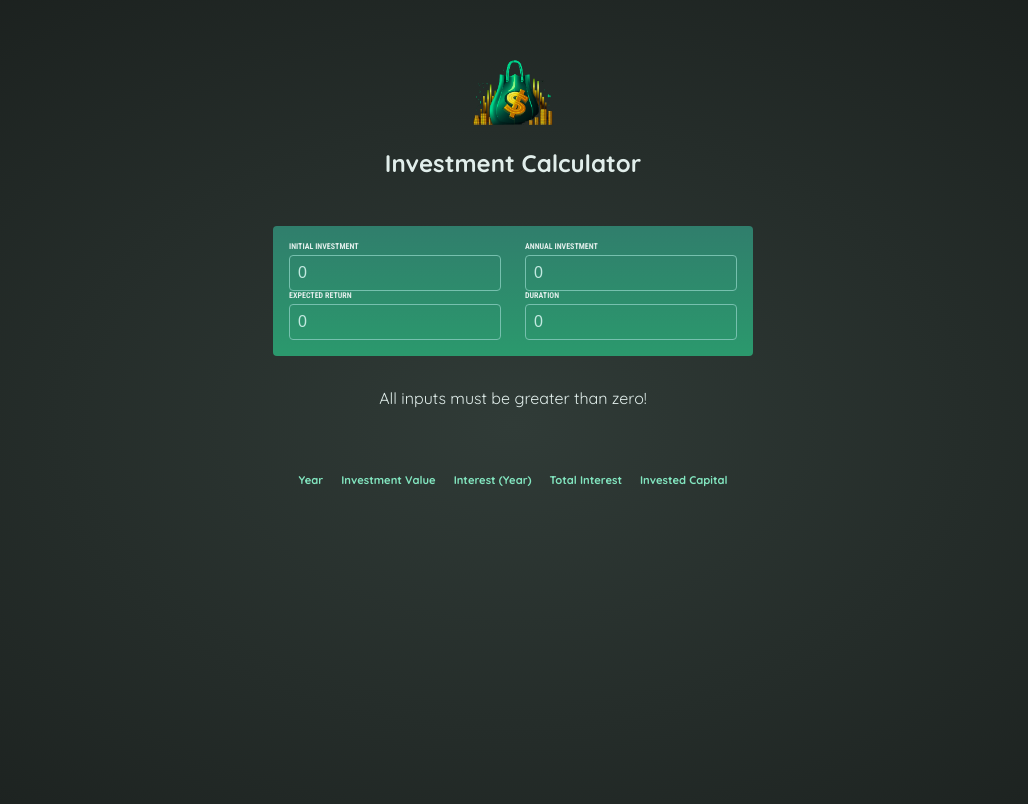
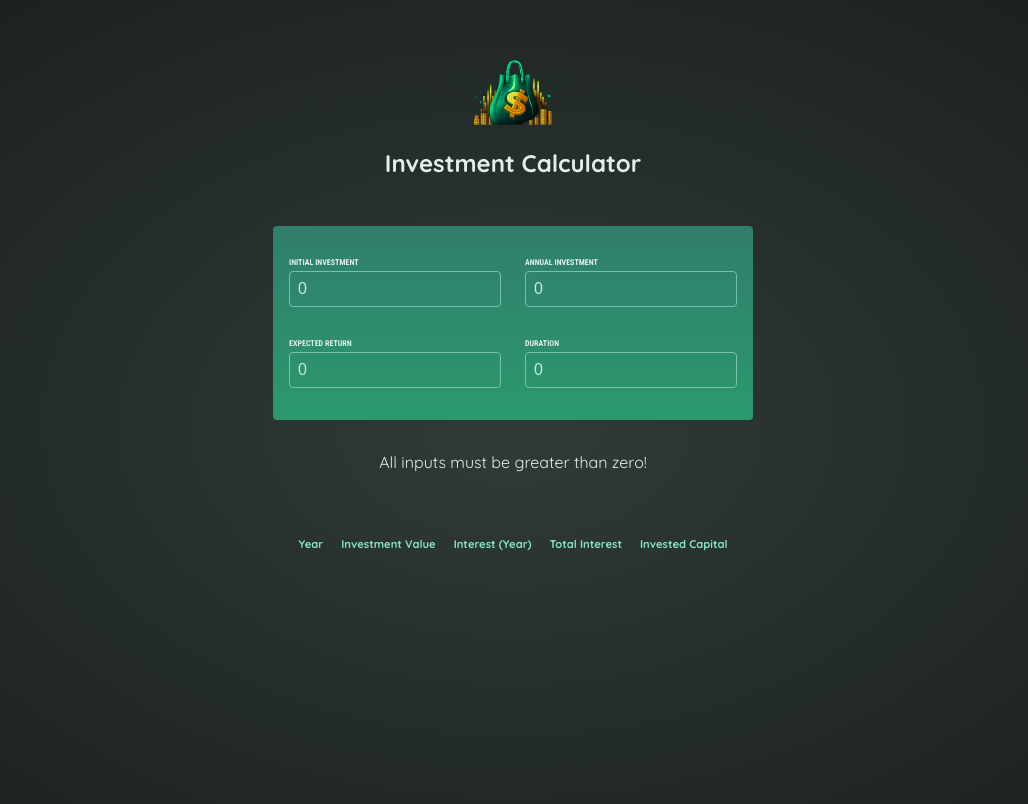
Before and after one commit to niamhbrockbank/investment-calculator, a React (Vite) app: page / in a window 1280 px wide. Shown: the top 804 px of the page, without its empty margins (127-1155 px from the left). Built offline with nearby package versions, Linux system fonts and the light colour scheme.

Commit message:
Change HTML elements used for styling

```diff
--- a/src/components/Input.jsx
+++ b/src/components/Input.jsx
@@ -21,7 +21,7 @@ export default function Input({
   }
 
   return (
-    <span>
+    <p>
       <label htmlFor={id}>{label}</label>
       <input
         id={id}
@@ -31,6 +31,6 @@ export default function Input({
         value={inputValue}
         {...props}
       />
-    </span>
+    </p>
   );
 }
--- a/src/components/UserInput.jsx
+++ b/src/components/UserInput.jsx
@@ -3,7 +3,7 @@ import Input from "./Input";
 export default function UserInput({ inputState, setInputState }) {
   return (
     <section id="user-input">
-      <span className="input-group">
+      <div className="input-group">
         <Input
           label="Initial Investment"
           id="initialInvestment"
@@ -16,8 +16,8 @@ export default function UserInput({ inputState, setInputState }) {
           inputState={inputState}
           setInputState={setInputState}
         />
-      </span>
-      <span className="input-group">
+      </div>
+      <div className="input-group">
         <Input
           label="Expected Return"
           id="expectedReturn"
@@ -30,7 +30,7 @@ export default function UserInput({ inputState, setInputState }) {
           inputState={inputState}
           setInputState={setInputState}
         />
-      </span>
+      </div>
     </section>
   );
 }
```
